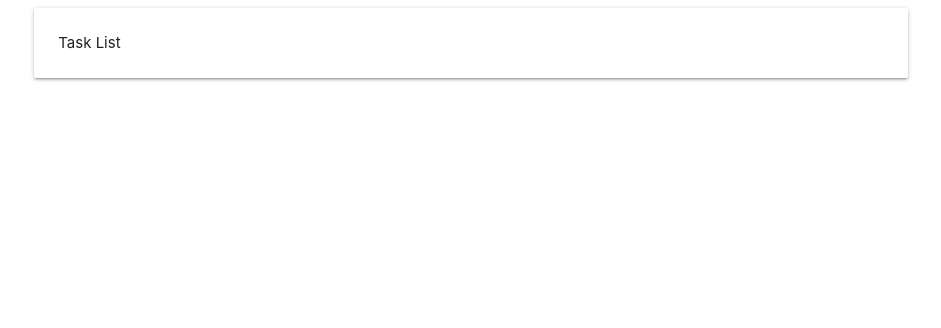
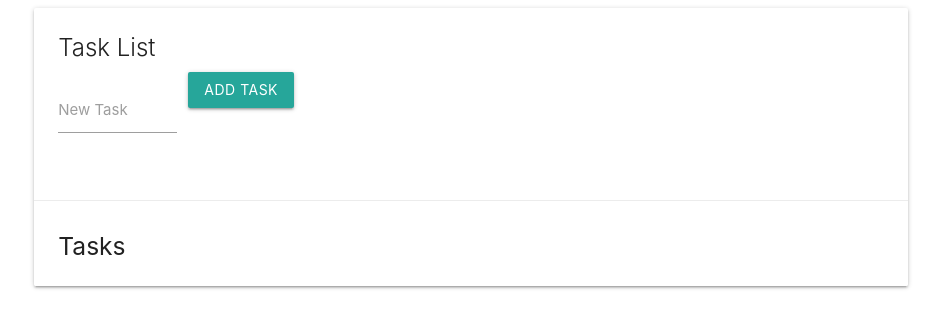
Before and after one commit to AhmedBule/Task-List, a plain HTML site: page index.html in a window 1280 px wide. Shown: the whole page, without its empty margins (169-1110 px from the left). Drawn offline with nearby package versions, Linux system fonts and the light colour scheme.

Commit message:
added an input values and task-title

```diff
--- a/index.html
+++ b/index.html
@@ -17,7 +17,20 @@
             <div class="col s12">
                 <div id="main" class="card">
                     <div class="card-content">
-                        <span class="class-title">Task List</span>
+                        <span class="card-title">Task List</span>
+                        <div class="row">
+                            <form id="task-form">
+                                <div class="input-field col s2">
+                                    <input type="text" name="task" id="task">
+                                    <label for="task">New Task</label>
+                                </div>
+                                <input type="submit" value="Add Task" class="btn">
+                            </form>
+                        </div>
+                    </div>
+                    <div class="card-action">
+                        <h5 id="task-title">Tasks</h5>
+
                     </div>
                 </div>
             </div>
```
